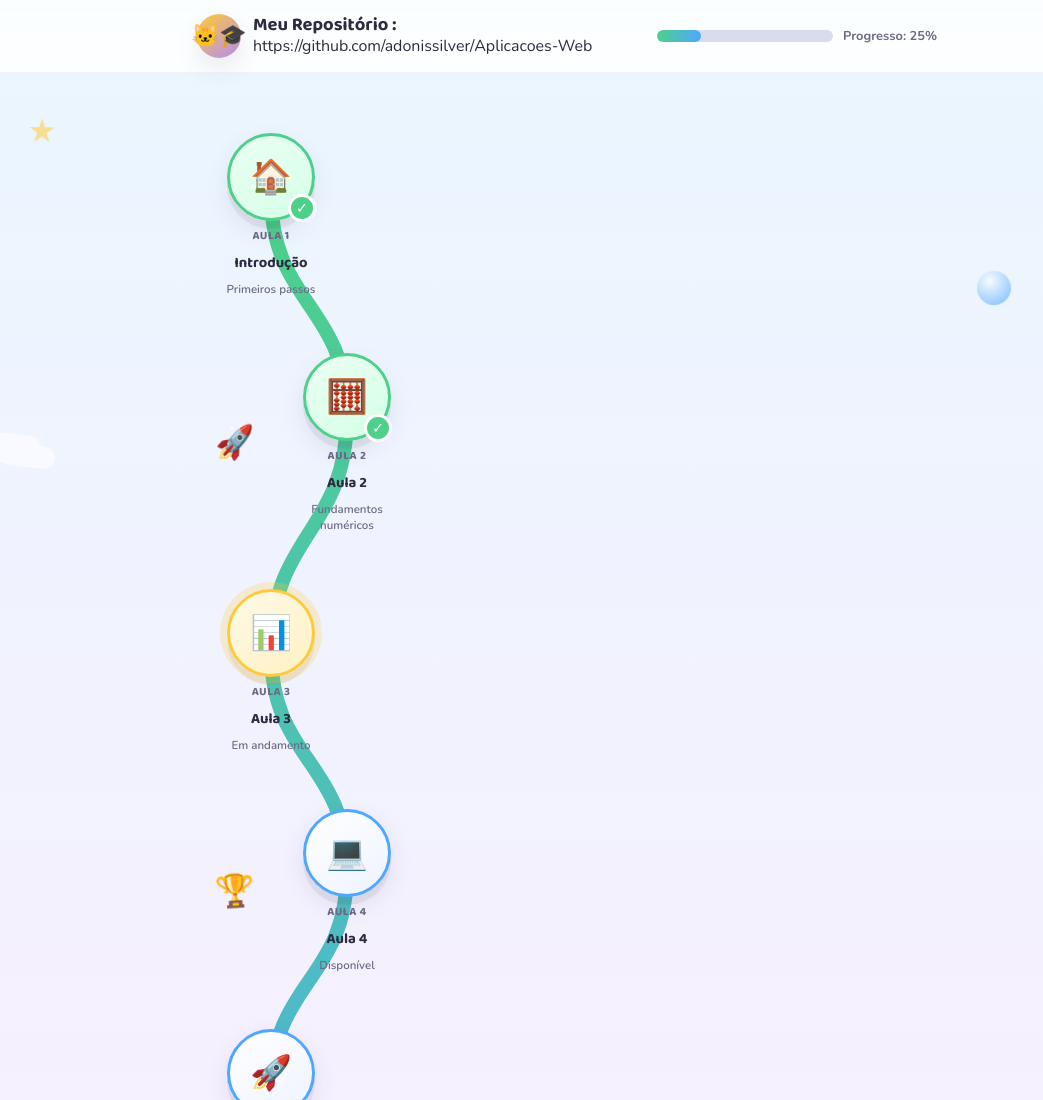
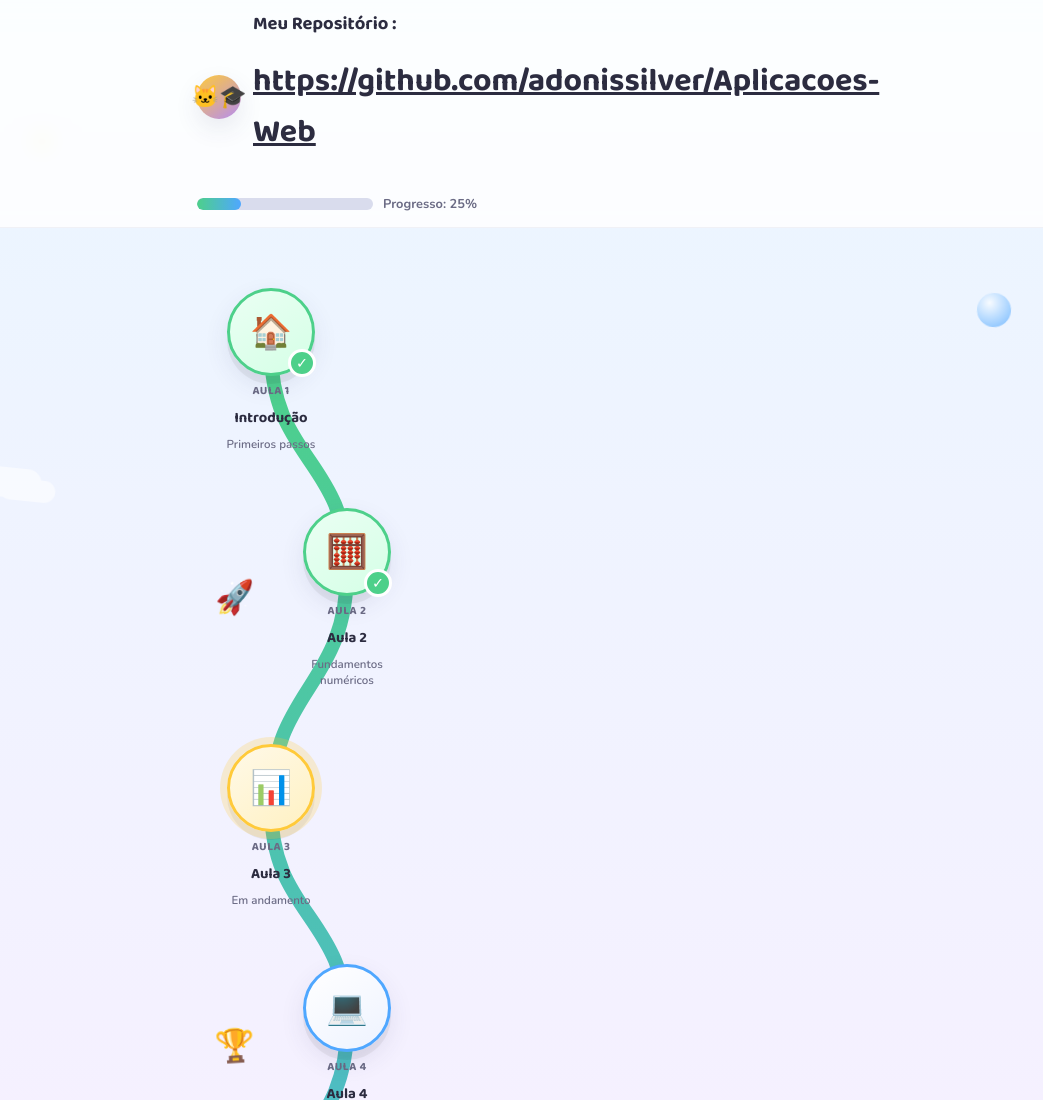
Before and after one commit to adonissilver/Aplicacoes-Web, a plain HTML site: page index.html in a window 1280 px wide. Shown: the top 1100 px of the page, without its empty margins (73-1116 px from the left). Drawn offline with nearby package versions, Linux system fonts and the light colour scheme.

Commit message:
Update index.html

```diff
--- a/index.html
+++ b/index.html
@@ -36,7 +36,8 @@
         <span class="header-avatar" role="img" aria-label="Avatar do estudante">🐱‍🎓</span>
         <div class="header-titles">
           <h1 class="header-title">Meu Repositório :</h1>
-          <link href="https://github.com/adonissilver/Aplicacoes-Web"><h2">https://github.com/adonissilver/Aplicacoes-Web</h2>
+         <a href="https://github.com/adonissilver/Aplicacoes-Web" target="_blank">
+          <h1>https://github.com/adonissilver/Aplicacoes-Web</h1></a>
         </div>
       </div>
       <div class="header-progress">
```
